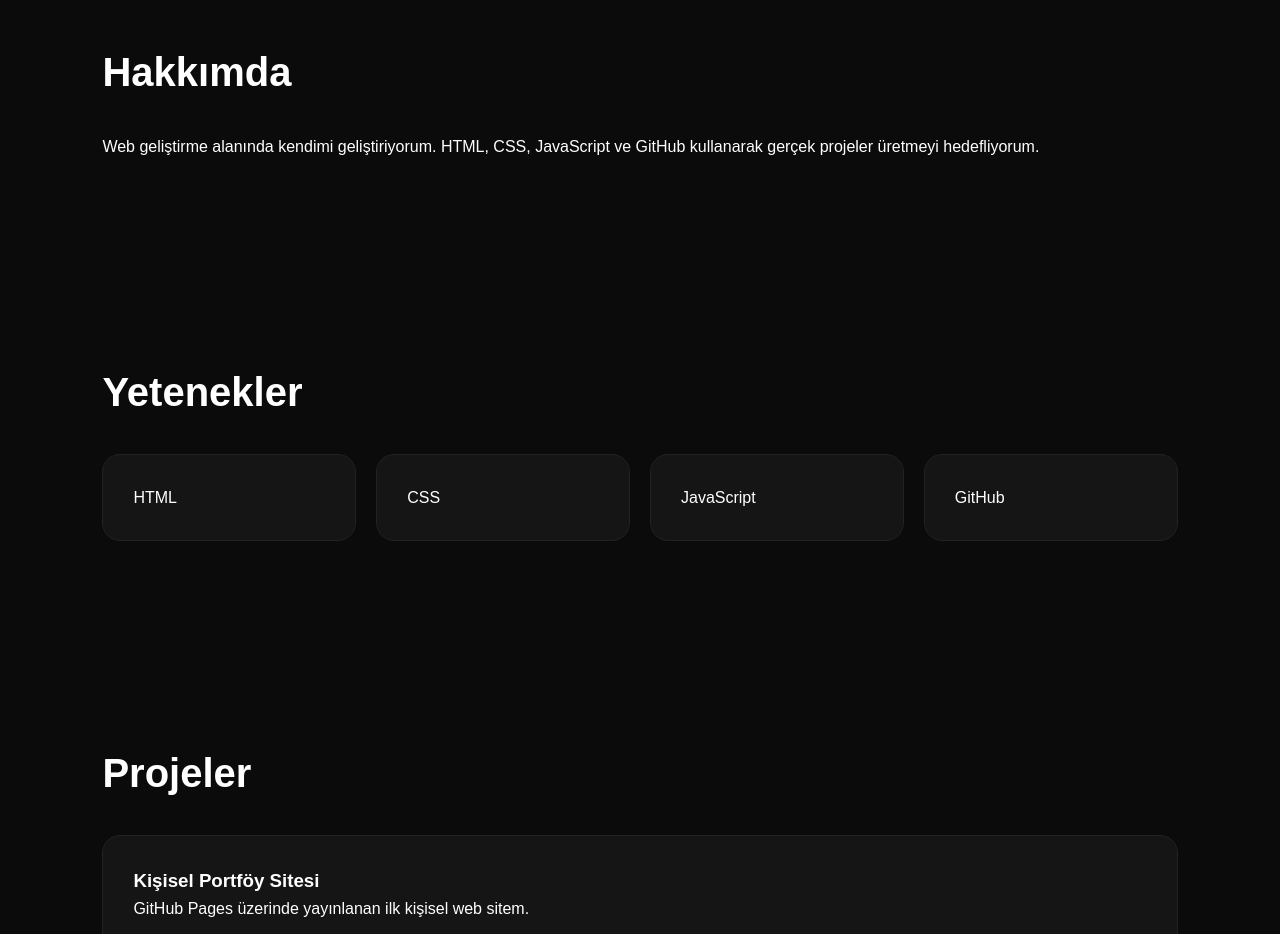
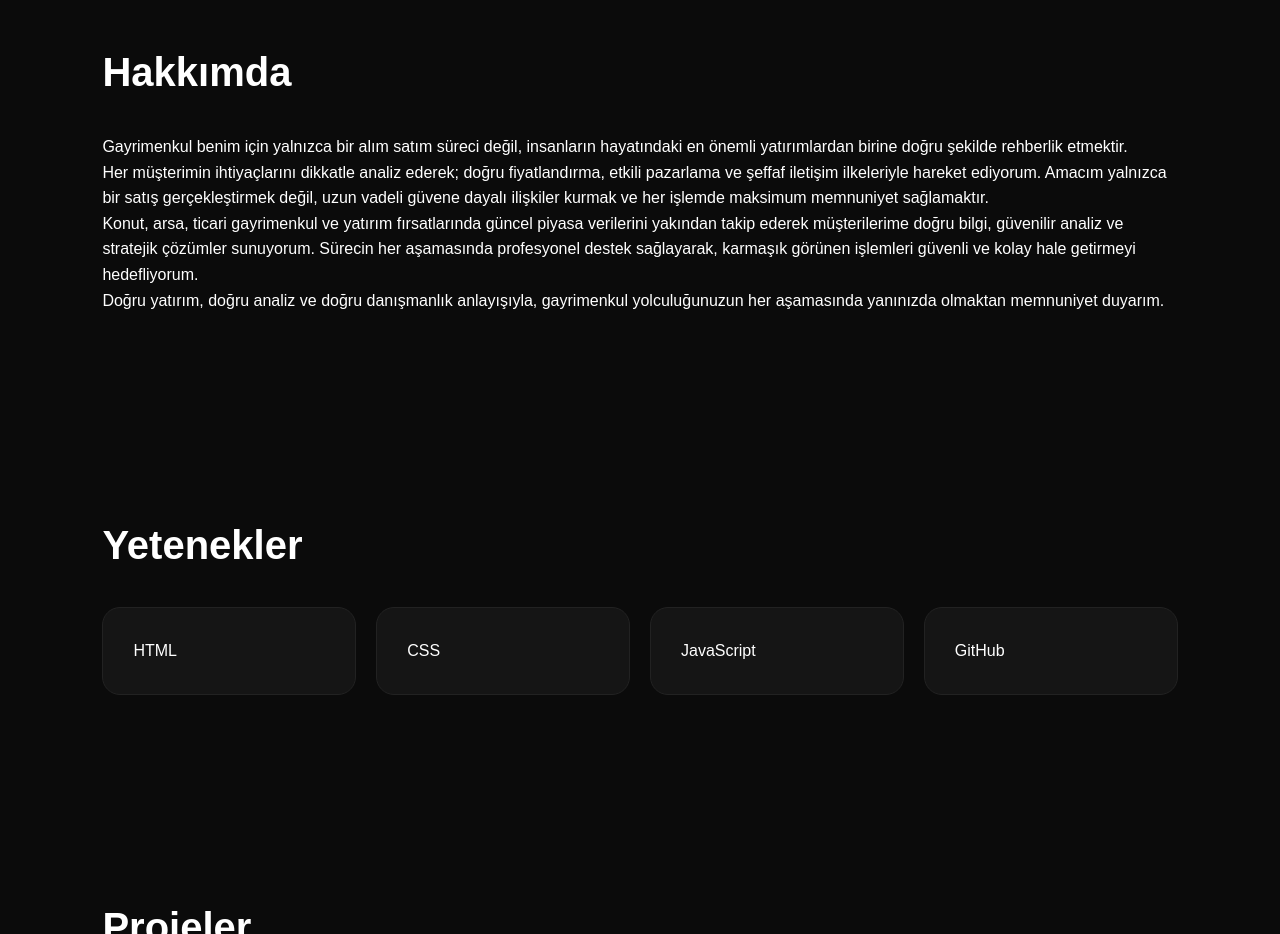
Before and after one commit to oguzhandayi751-source/oguzhancetn, a plain HTML site: page index.html in a window 1280 px wide. Shown: the part 860-1794 px from the top of the page. Drawn offline with Linux system fonts and the light colour scheme.

Commit message:
Enhance 'about' section with real estate insights
Added additional paragraphs to the 'about' section detailing real estate guidance and client relationships.

```diff
--- a/index.html
+++ b/index.html
@@ -30,7 +30,21 @@
 
 <section id="about">
 <h2>Hakkımda</h2>
-<p>Web geliştirme alanında kendimi geliştiriyorum. HTML, CSS, JavaScript ve GitHub kullanarak gerçek projeler üretmeyi hedefliyorum.</p>
+ <p>
+        Gayrimenkul benim için yalnızca bir alım satım süreci değil, insanların hayatındaki en önemli yatırımlardan birine doğru şekilde rehberlik etmektir.
+    </p>
+
+    <p>
+        Her müşterimin ihtiyaçlarını dikkatle analiz ederek; doğru fiyatlandırma, etkili pazarlama ve şeffaf iletişim ilkeleriyle hareket ediyorum. Amacım yalnızca bir satış gerçekleştirmek değil, uzun vadeli güvene dayalı ilişkiler kurmak ve her işlemde maksimum memnuniyet sağlamaktır.
+    </p>
+
+    <p>
+        Konut, arsa, ticari gayrimenkul ve yatırım fırsatlarında güncel piyasa verilerini yakından takip ederek müşterilerime doğru bilgi, güvenilir analiz ve stratejik çözümler sunuyorum. Sürecin her aşamasında profesyonel destek sağlayarak, karmaşık görünen işlemleri güvenli ve kolay hale getirmeyi hedefliyorum.
+    </p>
+
+    <p>
+        Doğru yatırım, doğru analiz ve doğru danışmanlık anlayışıyla, gayrimenkul yolculuğunuzun her aşamasında yanınızda olmaktan memnuniyet duyarım.
+    </p>
 </section>
 
 <section id="skills">
```
